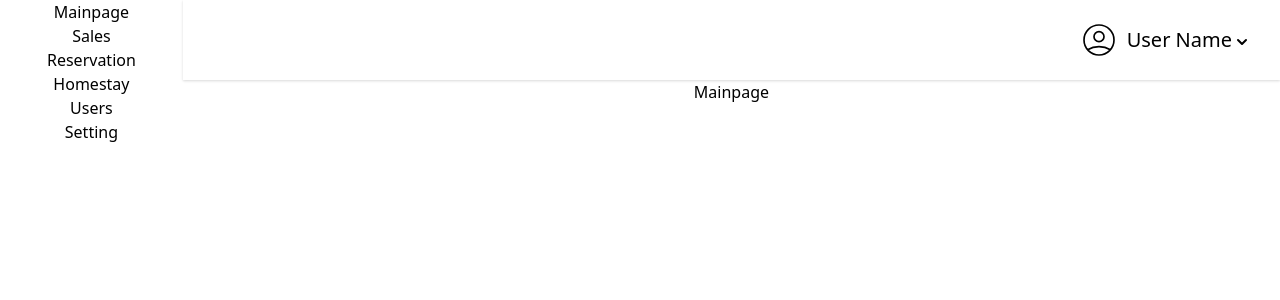
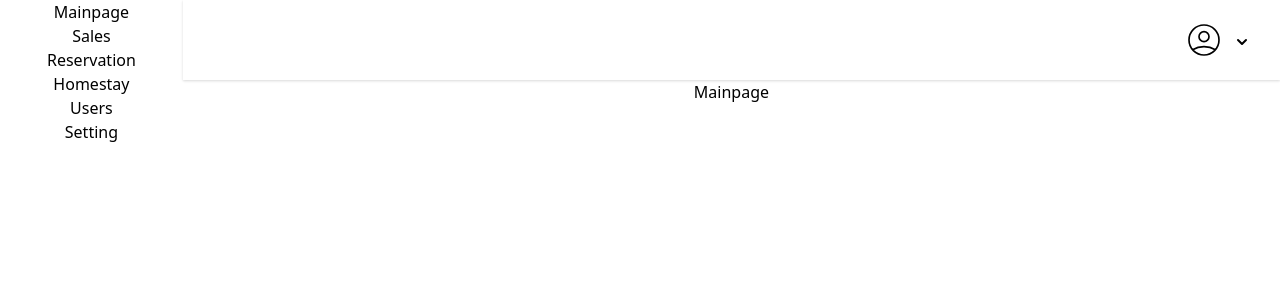
Before and after one commit to Phucbuaneee08/JHHomestay_Fe2, a React (Create React App) app: page /dashboard/mainpage in a window 1280 px wide. Shown: the top 300 px of the page. Built offline with nearby package versions, Linux system fonts and the light colour scheme; sample sign-in values are in the browser's storage.

Commit message:
Dat: fix email display

```diff
--- a/src/components/Shared/Header.js
+++ b/src/components/Shared/Header.js
@@ -2,6 +2,8 @@ import { Fragment } from 'react'
 import { Disclosure, Menu, Transition } from '@headlessui/react'
 import {UserCircleIcon} from '@heroicons/react/outline'
 import {ChevronDownIcon} from '@heroicons/react/solid'
+
+import { useSelector, useDispatch } from 'react-redux'
 
 const user = {
     name: 'User Name',
@@ -16,6 +18,7 @@ function classNames(...classes) {
 }
 
 const Header = (props) => {
+    const dispatch = useDispatch()
     return(
         <div className="border-solid h-16 md:h-20 shadow flex items-center justify-end">
             <div className="mx-4 h-auto flex-shrink-0 visible min-h-full">
@@ -33,7 +36,7 @@ const Header = (props) => {
                                                 stroke-width: 1;
                                             }
                                         `}</style>
-                                        <p className="md:text-xl text-base pl-2 w-auto text-black">{user.name}</p>
+                                        <p className="md:text-xl text-base pl-2 w-auto text-black">{props.email}</p>
                                         <ChevronDownIcon className="w-6 h-6 pt-1 pr-1"/>
                                     </Menu.Button>
                                 </div>
--- a/src/pages/Dashboard/Dashboard.js
+++ b/src/pages/Dashboard/Dashboard.js
@@ -8,13 +8,15 @@ import Sidebar from "../../components/Shared/Sidebar"
 import Header from "../../components/Shared/Header"
 
 import {Switch, Route, Redirect} from "react-router-dom"
+import { useSelector} from 'react-redux'
 
 function Dashboard() {
+    const { role, email} = useSelector((state) => state.authReducer)
     return(
         <div className="grid grid-cols-7">
             <Sidebar className="col-span-1"/>
             <div className="col-start-2 col-end-8 flex-shrink bg-white">
-                <Header />
+                <Header email={email} />
                 <Switch>
                     <Route path="/dashboard/mainpage" exact>
                         <Mainpage />
```
